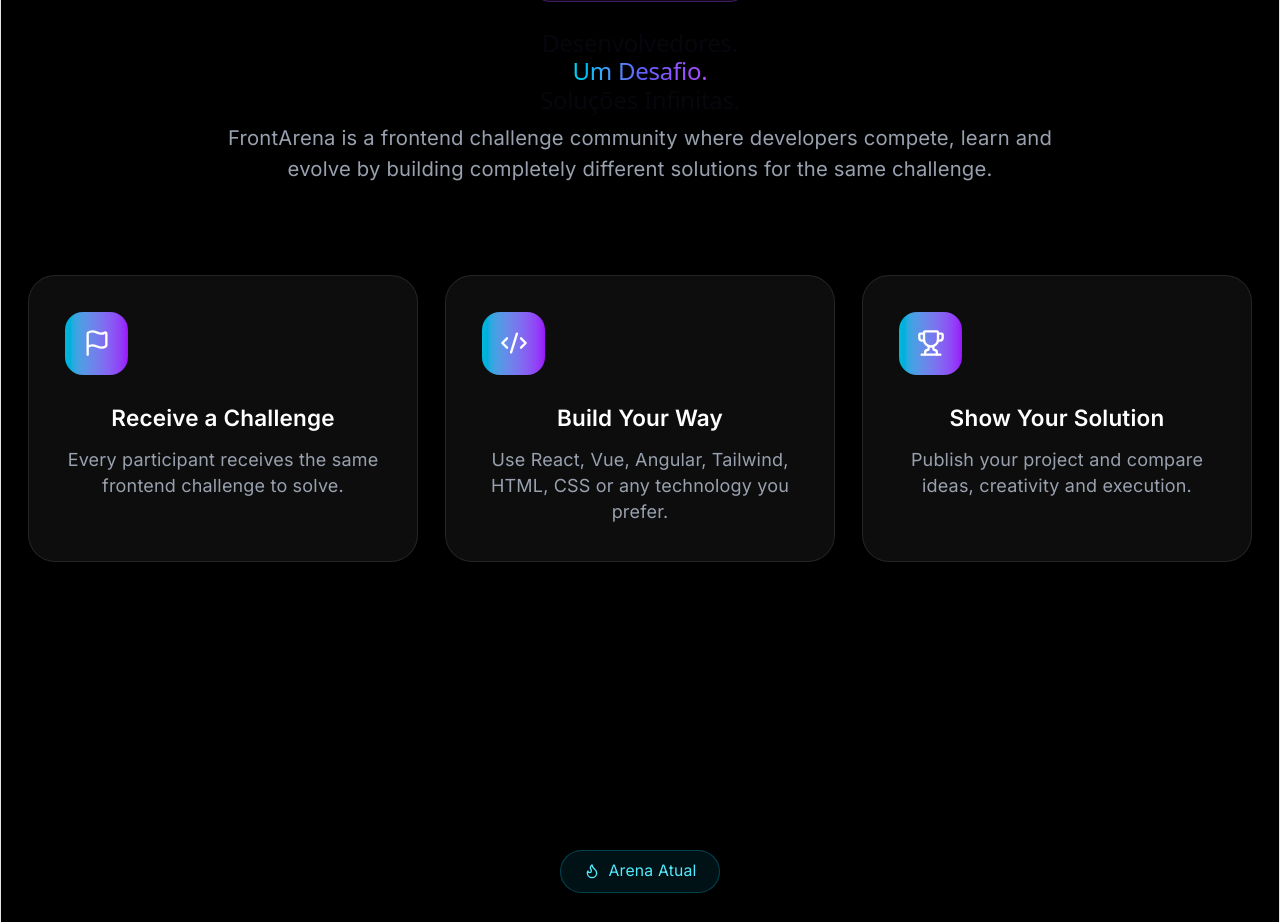
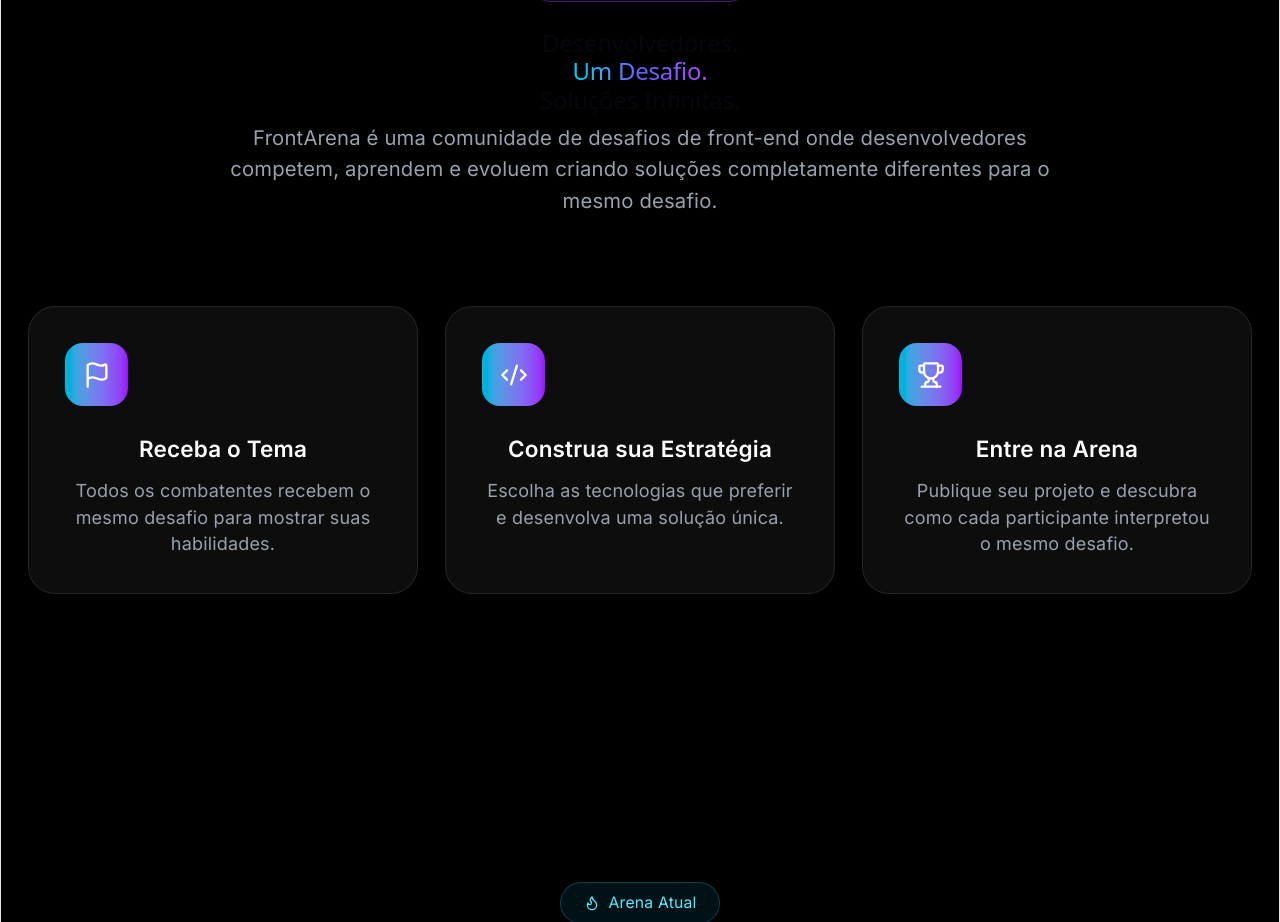
Before and after one commit to FrontArena/Frontarena-web, a React (Vite) app: page / in a window 1280 px wide. Shown: the part 1060-1982 px from the top of the page. Built offline with nearby package versions, Linux system fonts and the light colour scheme.

Commit message:
feat(About): translate card titles and descriptions to Portuguese

```diff
--- a/src/sections/About.jsx
+++ b/src/sections/About.jsx
@@ -4,21 +4,21 @@
 const cards = [
     {
         icon: <Flag size={28} />,
-        title: "Receive a Challenge",
+        title: "Receba o Tema",
         description:
-            "Every participant receives the same frontend challenge to solve.",
+            "Todos os combatentes recebem o mesmo desafio para mostrar suas habilidades.",
     },
     {
         icon: <Code2 size={28} />,
-        title: "Build Your Way",
+        title: "Construa sua Estratégia",
         description:
-            "Use React, Vue, Angular, Tailwind, HTML, CSS or any technology you prefer.",
+            "Escolha as tecnologias que preferir e desenvolva uma solução única.",
     },
     {
         icon: <Trophy size={28} />,
-        title: "Show Your Solution",
+        title: "Entre na Arena",
         description:
-            "Publish your project and compare ideas, creativity and execution.",
+            "Publique seu projeto e descubra como cada participante interpretou o mesmo desafio.",
     },
 ];
 
@@ -58,9 +58,9 @@
                     </h2>
 
                     <p className="mt-6 text-lg text-gray-400">
-                        FrontArena is a frontend challenge community where
-                        developers compete, learn and evolve by building
-                        completely different solutions for the same challenge.
+                        FrontArena é uma comunidade de desafios de front-end onde
+                        desenvolvedores competem, aprendem e evoluem criando
+                        soluções completamente diferentes para o mesmo desafio.
                     </p>
                 </motion.div>
 
```
